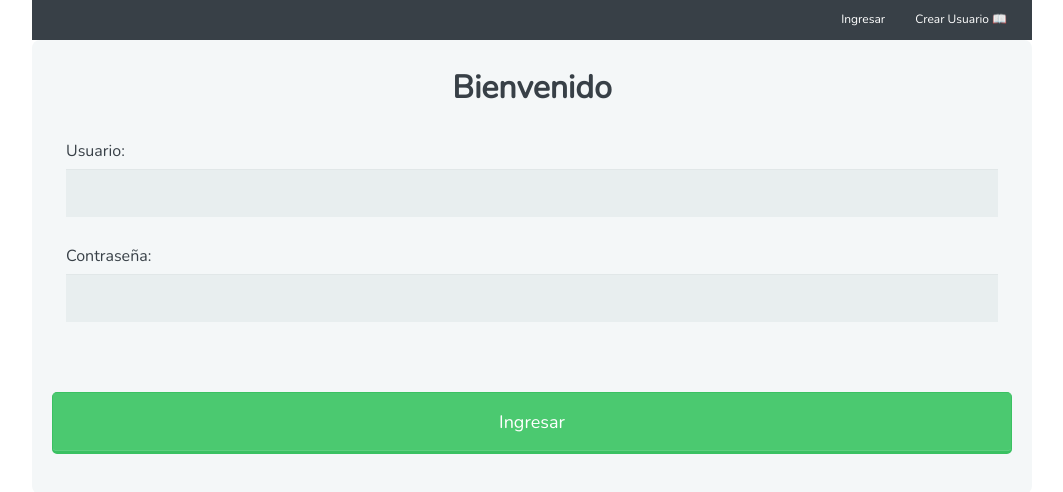
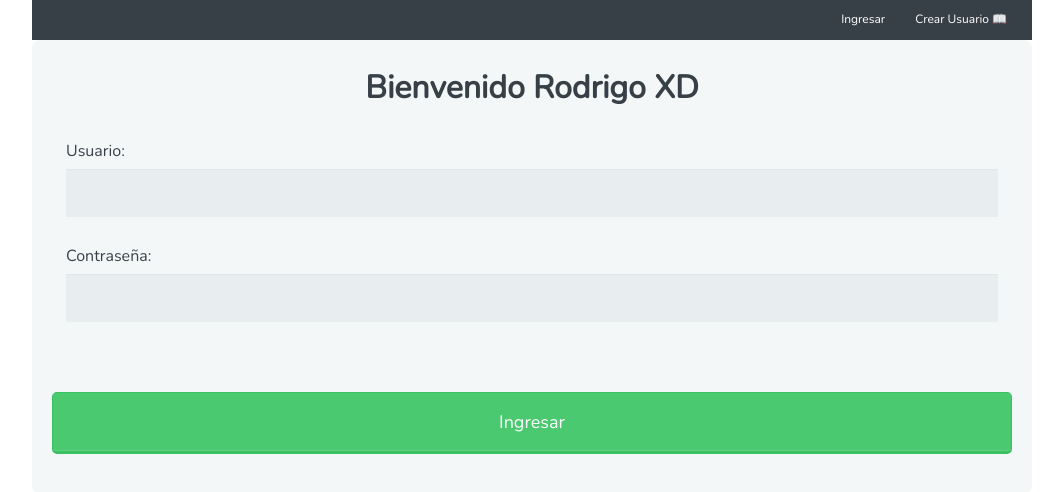
Before and after one commit to darkspiriton/formquest, a Vue app: page / in a window 1280 px wide. Shown: the top 492 px of the page, without its empty margins (108-1171 px from the left). Built offline with nearby package versions, Linux system fonts and the light colour scheme.

Commit message:
agregue titulo nuevo

```diff
--- a/src/views/Login.vue
+++ b/src/views/Login.vue
@@ -1,7 +1,7 @@
 <template>
   <div>
     <form>
-      <h1>Bienvenido</h1>
+      <h1>Bienvenido Rodrigo XD</h1>
       <fieldset>
         <label for="name">Usuario:</label>
         <input type="text" name="user_name" v-model="user">
```
